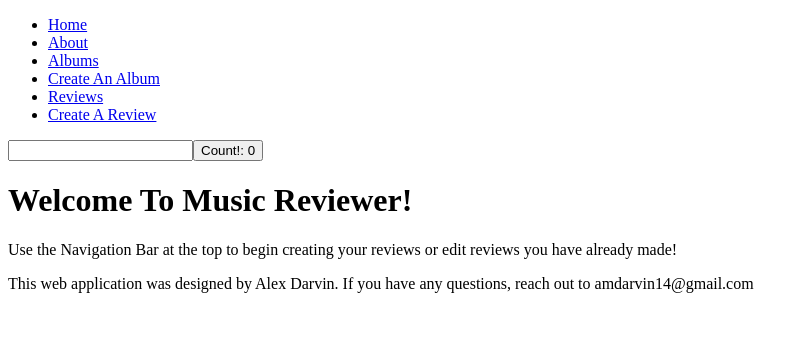
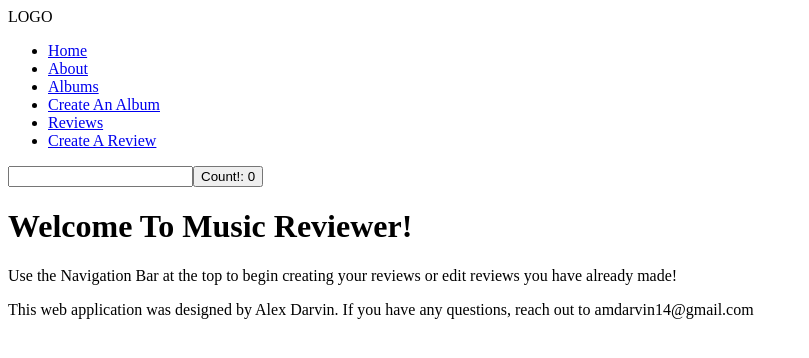
Before and after one commit to adarvin14/music-reviewer-client, a React (Create React App) app: page / in a window 1280 px wide. Shown: the top 358 px of the page, without its empty margins (0-809 px from the left). Built offline with nearby package versions, Linux system fonts and the light colour scheme.

Commit message:
begin text repositioning and reformatting

```diff
--- /dev/null
+++ b/public/assets/default.scss
@@ -0,0 +1,12 @@
+header {
+    position: relative;
+    display: block;
+    width: 100%;
+    background: $black;
+    color: $white;
+
+    nav {
+        position: absolute;
+        top: 50%; right: 50px
+    }
+}
--- a/src/components/Nav.js
+++ b/src/components/Nav.js
@@ -4,7 +4,12 @@ import { Link } from 'react-router-dom';
 class Nav extends Component {
   render() {
     return (
-      <div>
+      <header>
+        <div className="logo">
+          LOGO
+        </div>
+
+        <nav>
           <ul>
             <li><Link to="/">Home</Link></li>
             <li><Link to="/about">About</Link></li>
@@ -13,7 +18,8 @@ class Nav extends Component {
             <li><Link to="/reviews">Reviews</Link></li>
             <li><Link to="/reviews/new">Create A Review</Link></li>
           </ul>
-      </div>
+        </nav>
+      </header>
     )
   }
 }
--- a/src/index.css
+++ b/src/index.css
@@ -1,13 +1,4 @@
-body {
-  margin: 0;
-  font-family: -apple-system, BlinkMacSystemFont, 'Segoe UI', 'Roboto', 'Oxygen',
-    'Ubuntu', 'Cantarell', 'Fira Sans', 'Droid Sans', 'Helvetica Neue',
-    sans-serif;
-  -webkit-font-smoothing: antialiased;
-  -moz-osx-font-smoothing: grayscale;
+html, body, #root, .App {
+  height: 100vh;
+  background-color: #437889;
 }
-
-code {
-  font-family: source-code-pro, Menlo, Monaco, Consolas, 'Courier New',
-    monospace;
-}
```
Lines whose indentation alone changed are shown as unchanged.
